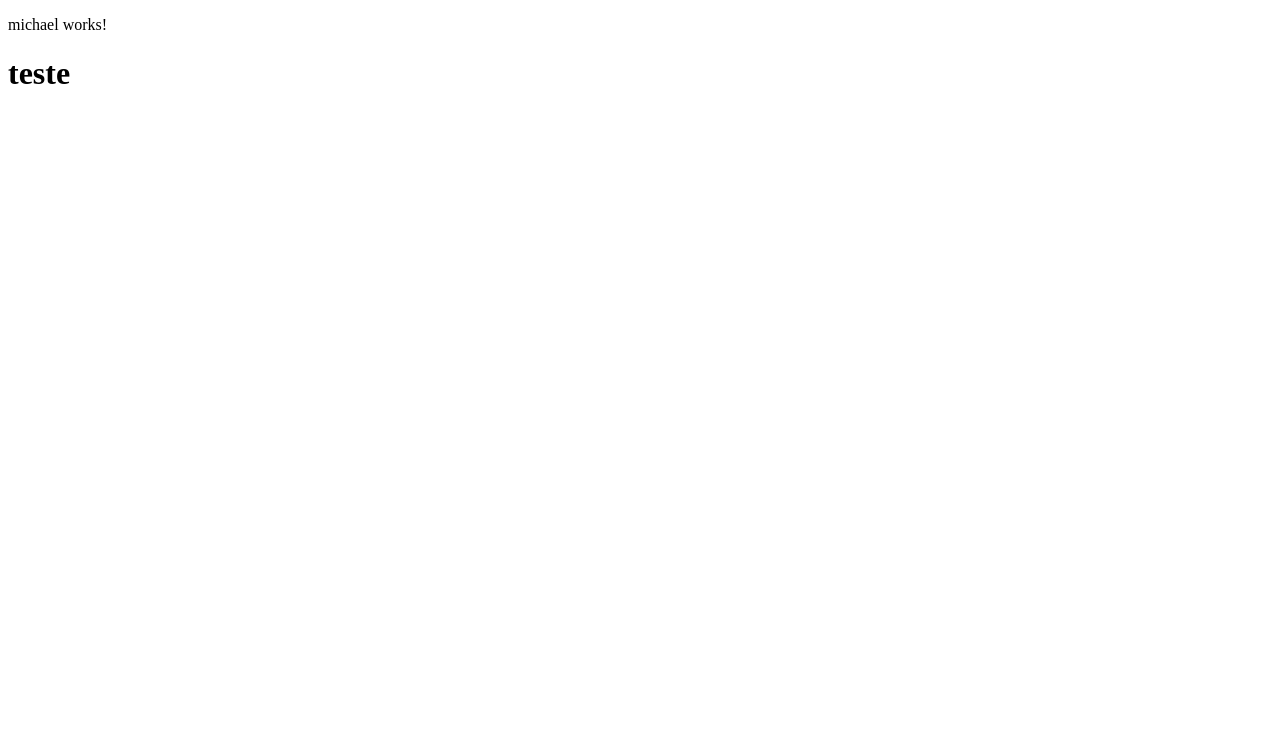
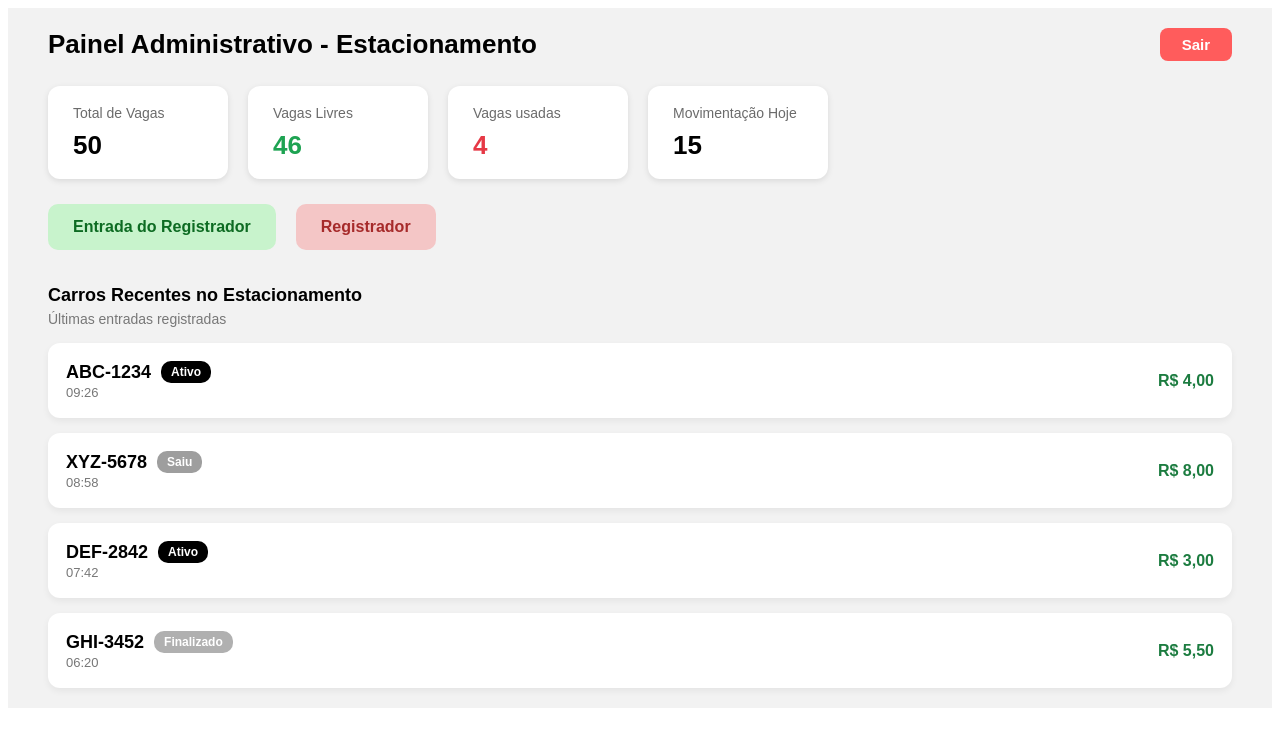
Before and after one commit to AugustoPontes-dev/Jurassic-Parking, an Angular app: page / in a window 1280 px wide. Shown: the top 746 px of the page. Built offline with nearby package versions, Linux system fonts and the light colour scheme.

Commit message:
tela michael

```diff
--- a/src/app/michael/michael.css
+++ b/src/app/michael/michael.css
@@ -0,0 +1,333 @@
+* {
+    margin: 0;
+    padding: 0;
+    box-sizing: border-box;
+    font-family: Arial, Helvetica, sans-serif;
+}
+
+body {
+    background: #f2f2f2;
+    padding: 20px 40px;
+}
+
+/* ---------------- TOP BAR ---------------- */
+
+.top-bar {
+    display: flex;
+    justify-content: space-between;
+    align-items: center;
+    margin-bottom: 25px;
+}
+
+.top-bar h1 {
+    font-size: 26px;
+    font-weight: 600;
+}
+
+.btn-sair {
+    background: #ff5c5c;
+    border: none;
+    color: white;
+    padding: 8px 22px;
+    border-radius: 8px;
+    font-size: 15px;
+    cursor: pointer;
+    font-weight: bold;
+}
+
+/* ---------------- INFO CARDS ---------------- */
+
+.info-cards {
+    display: flex;
+    gap: 20px;
+    margin-bottom: 25px;
+}
+
+.info-card {
+    background: white;
+    padding: 18px 25px;
+    border-radius: 12px;
+    width: 180px;
+    box-shadow: 0 2px 6px rgba(0,0,0,0.1);
+}
+
+.label {
+    font-size: 14px;
+    color: #6b6b6b;
+}
+
+.info-card h2 {
+    margin-top: 8px;
+    font-size: 26px;
+}
+
+.green {
+    color: #1ea352;
+}
+
+.red {
+    color: #e63946;
+}
+
+/* ---------------- ACTION BUTTONS ---------------- */
+
+.actions {
+    display: flex;
+    gap: 20px;
+    margin-bottom: 35px;
+}
+
+.btn-enter {
+    background: #c8f3cc;
+    border: none;
+    color: #0d6b22;
+    padding: 14px 25px;
+    font-size: 16px;
+    border-radius: 10px;
+    cursor: pointer;
+    font-weight: bold;
+}
+
+.btn-register {
+    background: #f4c6c6;
+    border: none;
+    color: #a62a2a;
+    padding: 14px 25px;
+    font-size: 16px;
+    border-radius: 10px;
+    cursor: pointer;
+    font-weight: bold;
+}
+
+/* ---------------- LIST AREA ---------------- */
+
+.list-area h3 {
+    font-size: 18px;
+    margin-bottom: 4px;
+}
+
+.sub {
+    color: #777;
+    font-size: 14px;
+}
+
+.car-item {
+    background: white;
+    margin-top: 15px;
+    padding: 18px;
+    border-radius: 12px;
+    display: flex;
+    justify-content: space-between;
+    align-items: center;
+    box-shadow: 0 3px 7px rgba(0,0,0,0.06);
+}
+
+.left {
+    display: flex;
+    flex-direction: column;
+}
+
+.plate {
+    font-size: 18px;
+    font-weight: bold;
+}
+
+.hour {
+    font-size: 13px;
+    color: #777;
+}
+
+.status {
+    padding: 6px 14px;
+    border-radius: 12px;
+    color: white;
+    font-size: 14px;
+    font-weight: bold;
+}
+
+.status.active {
+    background: black;
+}
+
+.status.left {
+    background: #9e9e9e;
+}
+
+.status.done {
+    background: #b0b0b0;
+}
+
+.value {
+    font-weight: bold;
+    font-size: 16px;
+    color: #1c7c40;
+}
+/* ------------------- DESKTOP / NOTEBOOK ------------------- */
+/* (padrão, já funciona como está) */
+
+@media (min-width: 1024px) {
+    body {
+        padding: 20px 40px;
+    }
+
+    .info-cards {
+        flex-direction: row;
+    }
+
+    .actions {
+        flex-direction: row;
+    }
+
+    .car-item {
+        flex-direction: row;
+    }
+}
+
+/* ----------------------- TABLET ---------------------------- */
+
+@media (max-width: 1024px) {
+    body {
+        padding: 20px;
+    }
+
+    .info-cards {
+        flex-wrap: wrap;
+        justify-content: center;
+    }
+
+    .info-card {
+        width: 45%;
+        margin-bottom: 10px;
+    }
+}
+
+/* ----------------------- CELULAR --------------------------- */
+
+@media (max-width: 768px) {
+
+    body {
+        padding: 15px;
+    }
+
+    .top-bar {
+        flex-direction: column;
+        gap: 15px;
+    }
+
+    .info-cards {
+        flex-direction: column;
+        gap: 15px;
+        width: 100%;
+    }
+
+    .info-card {
+        width: 100%;
+    }
+
+    .actions {
+        flex-direction: column;
+        gap: 10px;
+    }
+
+    .btn-enter,
+    .btn-register {
+        width: 100%;
+        font-size: 15px;
+        padding: 14px;
+    }
+
+    .car-item {
+        flex-direction: column;
+        align-items: flex-start;
+        gap: 10px;
+        padding: 15px;
+    }
+
+    .value {
+        align-self: flex-end;
+    }
+}
+
+/* ----------------------- CELULAR PEQUENO --------------------------- */
+
+@media (max-width: 480px) {
+
+    h1 {
+        font-size: 20px;
+        text-align: center;
+    }
+
+    .info-card h2 {
+        font-size: 22px;
+    }
+
+    .plate {
+        font-size: 16px;
+    }
+
+    .value {
+        font-size: 15px;
+    }
+}
+.car-item {
+    background: white;
+    margin-top: 15px;
+    padding: 18px;
+    border-radius: 12px;
+    display: flex;
+    justify-content: space-between;
+    align-items: center;
+    box-shadow: 0 3px 7px rgba(0,0,0,0.06);
+}
+
+.left {
+    display: flex;
+    flex-direction: column;
+}
+
+.top-line {
+    display: flex;
+    align-items: center;
+    gap: 10px; /* espaçamento entre placa e status */
+}
+
+.plate {
+    font-size: 18px;
+    font-weight: bold;
+}
+
+.hour {
+    font-size: 13px;
+    color: #777;
+    margin-top: 2px;
+}
+
+/* STATUS NOVO (pequeno e encaixado) */
+.status {
+    padding: 4px 10px;
+    border-radius: 10px;
+    font-size: 12px;
+    font-weight: bold;
+    color: white;
+}
+
+.status.active {
+    background: black;
+}
+
+.status.left {
+    background: #9e9e9e;
+}
+
+.status.done {
+    background: #b0b0b0;
+}
+
+.main-container {
+    padding: 0 40px; /* espaço igual dos dois lados */
+}
+.main-container {
+    max-width: 1200px;   /* largura máxima que mantém tudo centralizado */
+    margin: 0 auto;      /* centraliza e cria espaçamento automático */
+    padding: 0 20px;     /* espaçamento lateral suave */
+}
--- a/src/app/michael/michael.html
+++ b/src/app/michael/michael.html
@@ -1,2 +1,98 @@
-<p>michael works!</p>
-<h1>teste</h1>
+<!DOCTYPE html>
+<html lang="pt-BR">
+<head>
+    <meta charset="UTF-8">
+    <meta name="viewport" content="width=device-width, initial-scale=1.0">
+    <title>Painel Administrativo - Estacionamento</title>
+</head>
+
+<body>
+
+<header class="top-bar">
+    <h1>Painel Administrativo - Estacionamento</h1>
+    <button class="btn-sair">Sair</button>
+</header>
+
+<section class="info-cards">
+
+    <div class="info-card">
+        <span class="label">Total de Vagas</span>
+        <h2>50</h2>
+    </div>
+
+    <div class="info-card">
+        <span class="label">Vagas Livres</span>
+        <h2 class="green">46</h2>
+    </div>
+
+    <div class="info-card">
+        <span class="label">Vagas usadas</span>
+        <h2 class="red">4</h2>
+    </div>
+
+    <div class="info-card">
+        <span class="label">Movimentação Hoje</span>
+        <h2>15</h2>
+    </div>
+
+</section>
+
+<section class="actions">
+    <button class="btn-enter">Entrada do Registrador</button>
+    <button class="btn-register">Registrador</button>
+</section>
+
+<section class="list-area">
+
+    <h3>Carros Recentes no Estacionamento</h3>
+    <span class="sub">Últimas entradas registradas</span>
+
+    <div class="car-item">
+        <div class="left">
+            <div class="top-line">
+                <span class="plate">ABC-1234</span>
+                <span class="status active">Ativo</span>
+            </div>
+            <span class="hour">09:26</span>
+        </div>
+        <span class="value">R$ 4,00</span>
+    </div>
+
+    <div class="car-item">
+        <div class="left">
+            <div class="top-line">
+                <span class="plate">XYZ-5678</span>
+                <span class="status left">Saiu</span>
+            </div>
+            <span class="hour">08:58</span>
+        </div>
+        <span class="value">R$ 8,00</span>
+    </div>
+
+    <div class="car-item">
+        <div class="left">
+            <div class="top-line">
+                <span class="plate">DEF-2842</span>
+                <span class="status active">Ativo</span>
+            </div>
+            <span class="hour">07:42</span>
+        </div>
+        <span class="value">R$ 3,00</span>
+    </div>
+
+    <div class="car-item">
+        <div class="left">
+            <div class="top-line">
+                <span class="plate">GHI-3452</span>
+                <span class="status done">Finalizado</span>
+            </div>
+            <span class="hour">06:20</span>
+        </div>
+        <span class="value">R$ 5,50</span>
+    </div>
+
+</section>
+
+
+</body>
+</html>
```
